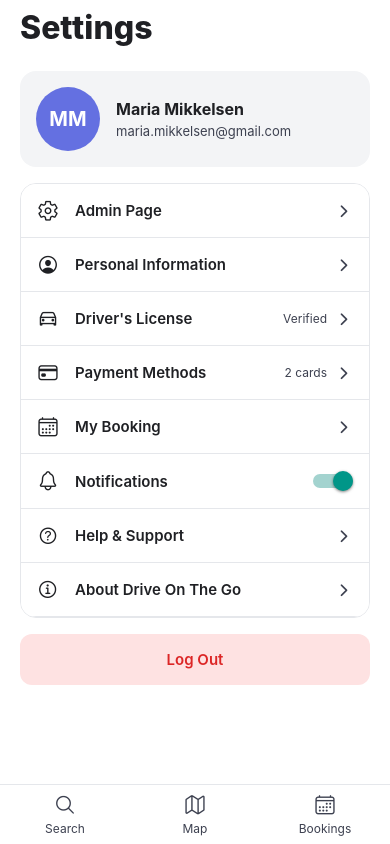
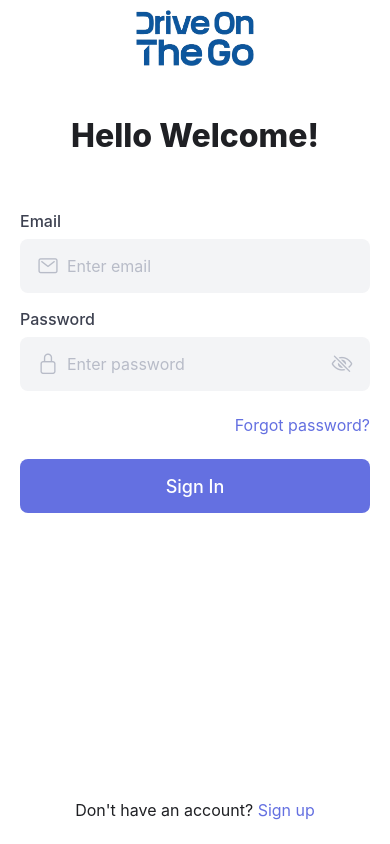
Before and after one commit to TheBarlach/car-rental-app, a React Native app: screen / in a window 390 px wide. Built offline with nearby package versions, Linux system fonts and the light colour scheme.

Commit message:
fix: change initial route from Settings to Login in RootNavigator

```diff
--- a/src/navigation/RootNavigator.tsx
+++ b/src/navigation/RootNavigator.tsx
@@ -33,7 +33,7 @@
   return (
     <NavigationContainer>
       <Stack.Navigator
-        initialRouteName="Settings"
+        initialRouteName="Login"
         screenOptions={{ headerShown: false }}
       >
         <Stack.Screen name="Login" component={LoginScreen} />
```
